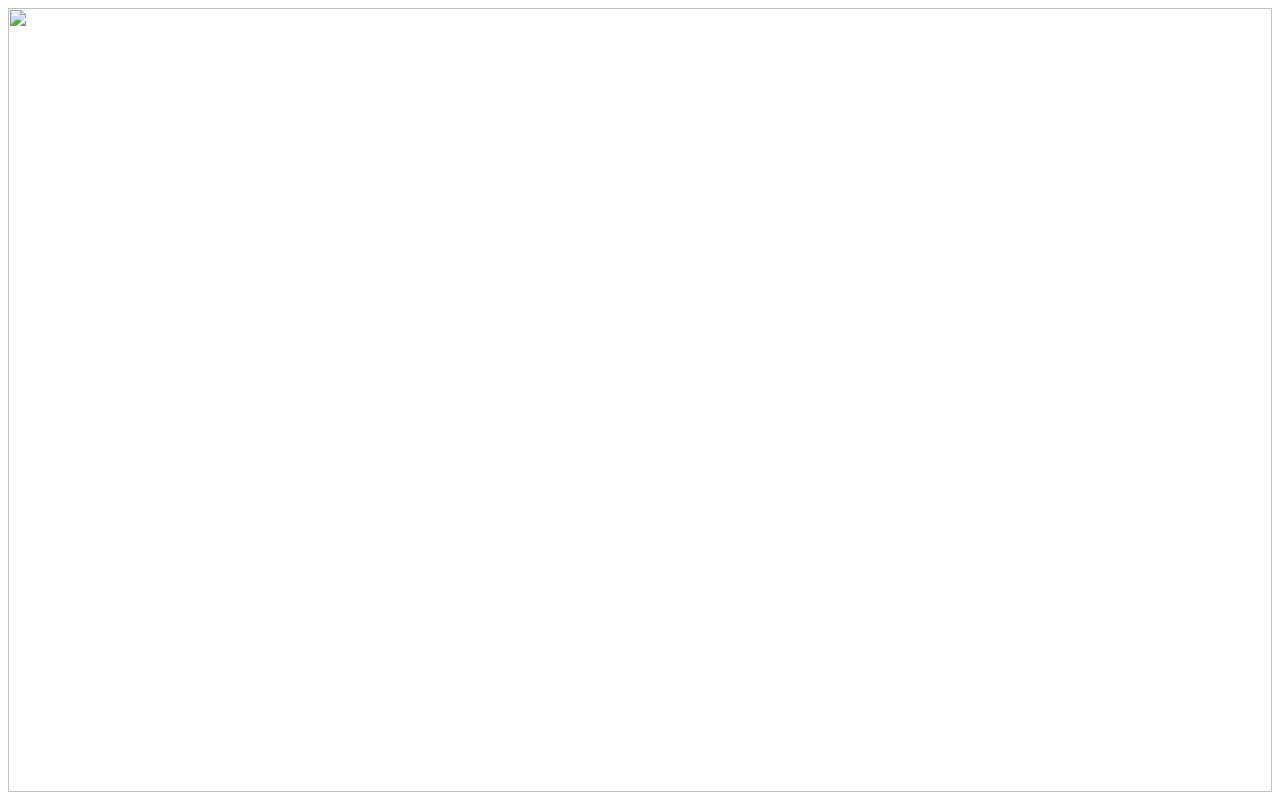
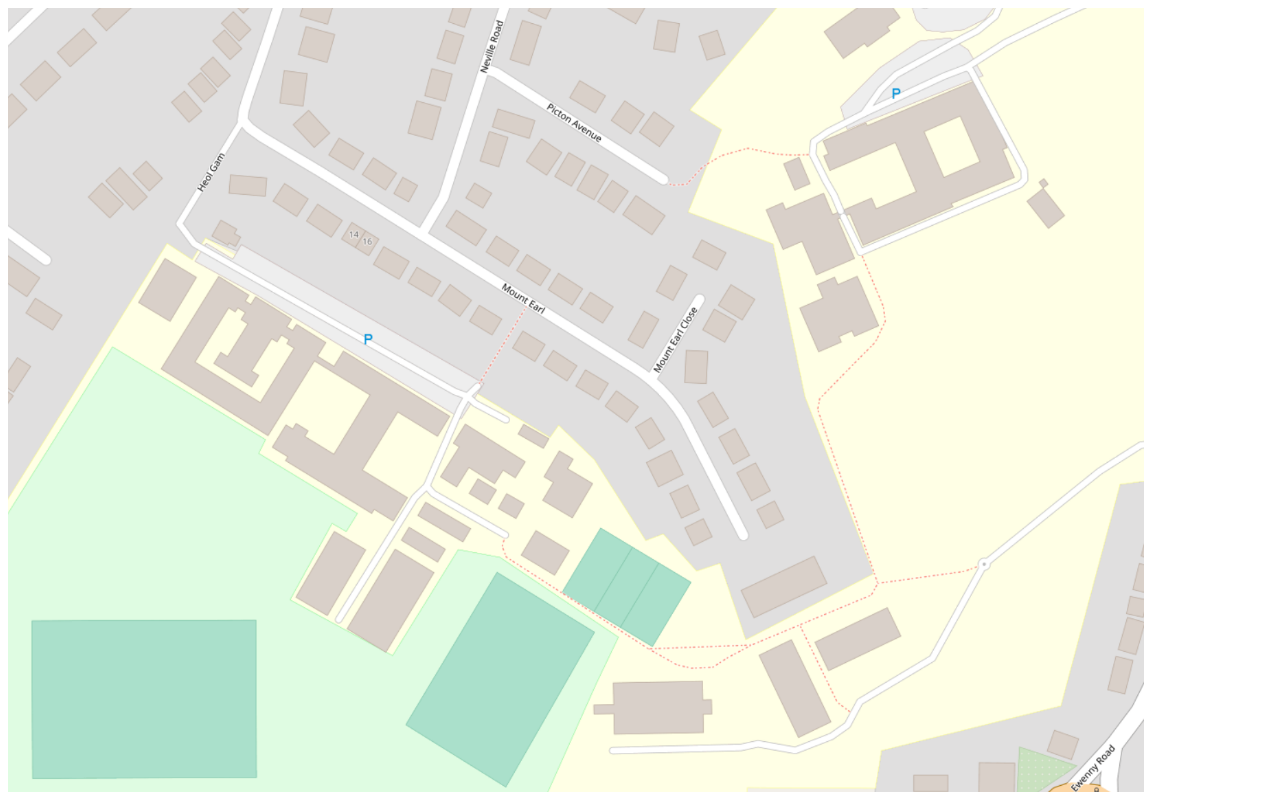
Before and after one commit to Joshua861/Brynteg-Ordinance, a plain HTML site: page index.html in a window 1280 px wide. Drawn offline with Linux system fonts and the light colour scheme.

Commit message:
fixed things

```diff
--- a/index.html
+++ b/index.html
@@ -7,6 +7,7 @@
     <link rel="stylesheet" href="styles.css">
 </head>
 <body>
-    <img src="map" id="map">
+    <img src="map.png" class="map">
+    <a href="pictures\Back%20of%20art.png"></a>
 </body>
 </html>
--- a/styles.css
+++ b/styles.css
@@ -1,4 +1,4 @@
-#map {
+.map {
     height: 100%;
     width: auto;
 }
```
